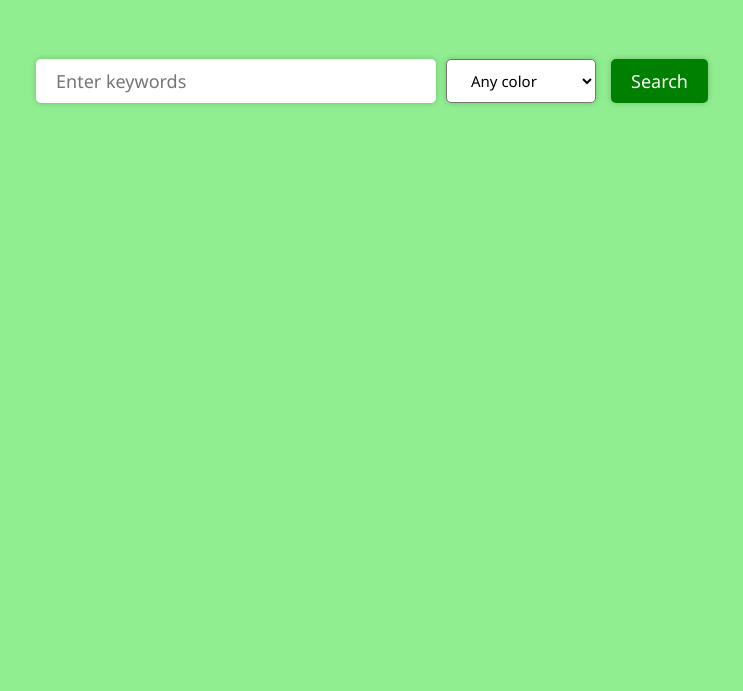
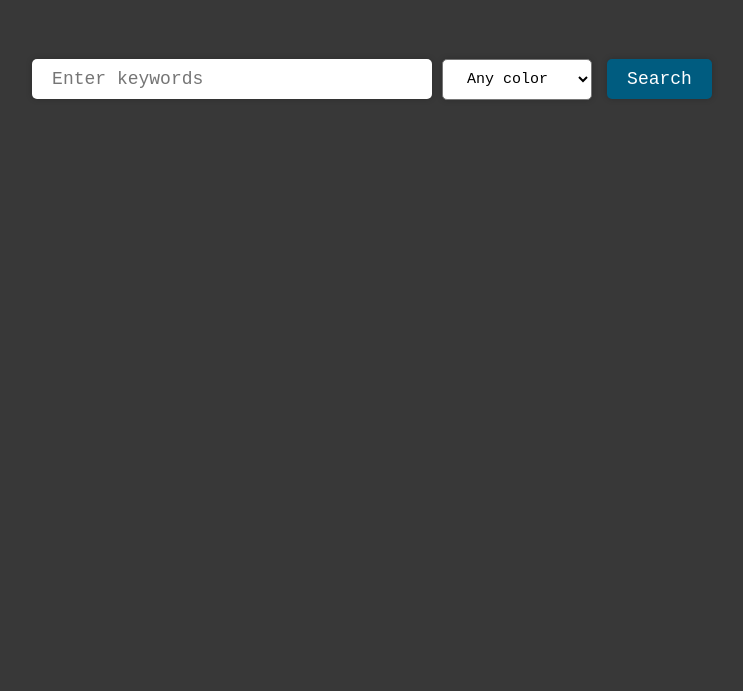
Before and after one commit to sandesa/Frontend_Inlamning_2, a plain HTML site: page index.html in a window 1280 px wide. Shown: the part 109-800 px from the top of the page, without its empty margins (268-1011 px from the left). Drawn offline with Linux system fonts and the light colour scheme.

Commit message:
Color edits

```diff
--- a/style.css
+++ b/style.css
@@ -2,8 +2,8 @@
   box-sizing: border-box;
   margin: 0;
   padding: 0;
-  font-family: "Segoe UI", Tahoma, Geneva, Verdana, sans-serif;
-  background-color: lightgreen;
+  font-family: monospace;
+  background-color: rgb(56, 56, 56);
 }
 
 body {
@@ -15,6 +15,7 @@ h1 {
   font-weight: bold;
   text-align: center;
   margin: 40px 0 60px 0;
+  color: rgb(143, 171, 187);
 }
 
 form {
@@ -32,8 +33,8 @@ form {
   box-shadow: 0 0 6px rgba(0, 0, 0, 0.2);
   border-radius: 5px;
   font-size: 18px;
-  color: #333;
-  background-color: white;
+  color: #000000;
+  background-color: rgb(255, 255, 255);
 }
 
 #colorSlider {
@@ -50,7 +51,7 @@ form {
 
 button {
   padding: 10px 20px;
-  background-color: green;
+  background-color: rgb(0, 92, 128);
   color: #fff;
   border: none;
   font-size: 18px;
@@ -58,6 +59,10 @@ button {
   cursor: pointer;
   border-radius: 5px;
   margin-left: 5px;
+}
+
+option {
+  background-color: white;
 }
 
 button:hover {
@@ -95,7 +100,6 @@ p {
   margin: 20px;
   padding: 10px 20px;
   font-size: 16px;
-  background-color: green;
   color: #fff;
   border: none;
   border-radius: 5px;
```
